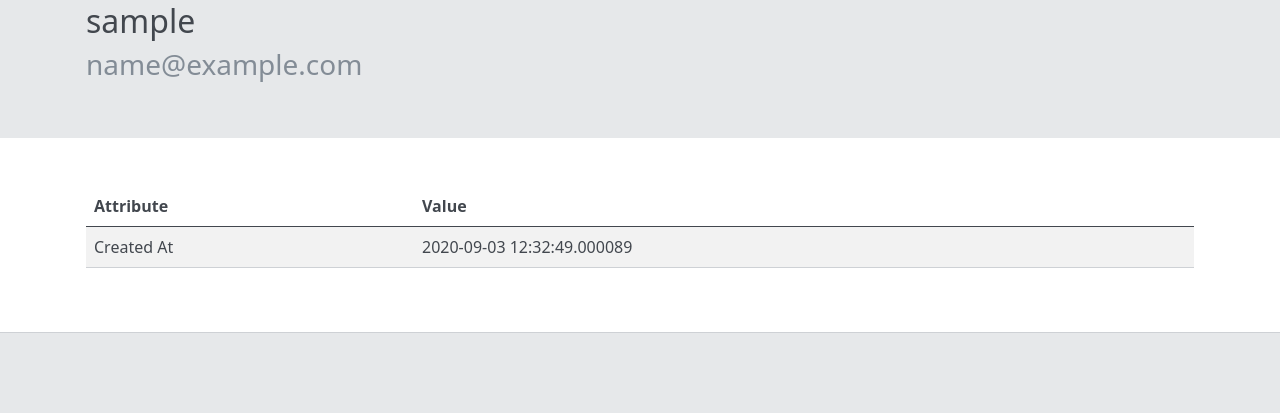
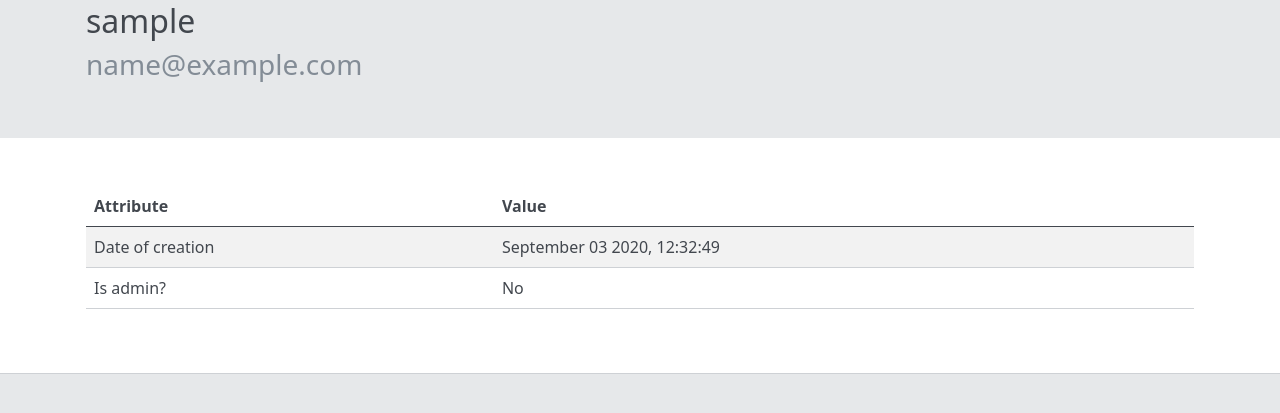
Before and after one commit to Appropriately/shortener, a Flask app: page /auth/profile in a window 1280 px wide. Shown: the part 152-565 px from the top of the page. Run offline with Flask 2, Linux system fonts and the light colour scheme; the visitor is signed in with stand-in values (Sample User, id 1); data comes from the database, SQL or seed files in the repository; style sheets or scripts are compiled from the project's sources; some libraries are stand-ins or nearby versions.

Commit message:
Add concept of admin accounts

```diff
--- a/shortener/app/auth/models.py
+++ b/shortener/app/auth/models.py
@@ -16,6 +16,7 @@ class User(db.Model, UserMixin, ModelMixin):
     email = db.Column(db.String(255), unique=True, nullable=False)
     password_hash = db.Column(db.String(255), nullable=False)
     activated = db.Column(db.Boolean, default=False)
+    is_admin = db.Column(db.Boolean, default=False)
     created_at = db.Column(db.DateTime, default=datetime.now)
 
     @hybrid_property
@@ -28,8 +29,9 @@ class User(db.Model, UserMixin, ModelMixin):
 
     @classmethod
     def authenticate(cls, user_id, password):
-        user = cls.query.filter(
-            db.or_(cls.username == user_id, cls.email == user_id)).first()
+        user = cls.query \
+            .filter(db.or_(cls.username == user_id, cls.email == user_id)) \
+            .first()
         if user is not None and check_password_hash(user.password, password):
             return user
 
--- a/shortener/app/static/sass/_variables.scss
+++ b/shortener/app/static/sass/_variables.scss
@@ -4,7 +4,7 @@
 $fa-font-path: "../fonts";
 
 // Brand information
-$primary: #3DA1C2;
+$primary: #3489a5;
 $secondary: #C25E3D;
 $logo: url('/static/favicon.ico');
 
--- a/shortener/app/templates/auth/profile.html
+++ b/shortener/app/templates/auth/profile.html
@@ -19,8 +19,12 @@
       </thead>
       <tbody>
         <tr>
-          <td>Created At</td>
-          <td>{{ current_user.created_at }}</td>
+          <td>Date of creation</td>
+          <td>{{ current_user.created_at.strftime('%B %d %Y, %H:%M:%S') }}</td>
+        </tr>
+        <tr>
+          <td>Is admin?</td>
+          <td>{{ 'Yes' if current_user.is_admin else 'No' }}</td>
         </tr>
       </tbody>
     </table>
--- a/shortener/wsgi.py
+++ b/shortener/wsgi.py
@@ -25,5 +25,19 @@ def drop_db():
     db.drop_all()
 
 
+@app.cli.command()
+@click.argument('username')
+@click.argument('email')
+@click.argument('password')
+def create_admin_user(username: str, email: str, password: str):
+    """Create an admin. Requires a username, email, and password."""
+    try:
+        user = models.User(username=username, email=email, password=password)
+        user.is_admin = True
+        user.save()
+    except Exception as e:
+        print('There was an issue creating the user: ' + str(e))
+
+
 if __name__ == '__main__':
     app.run()
```
Also changed, not shown: shortener/app/templates/links/link.html (+25 -0 lines).
